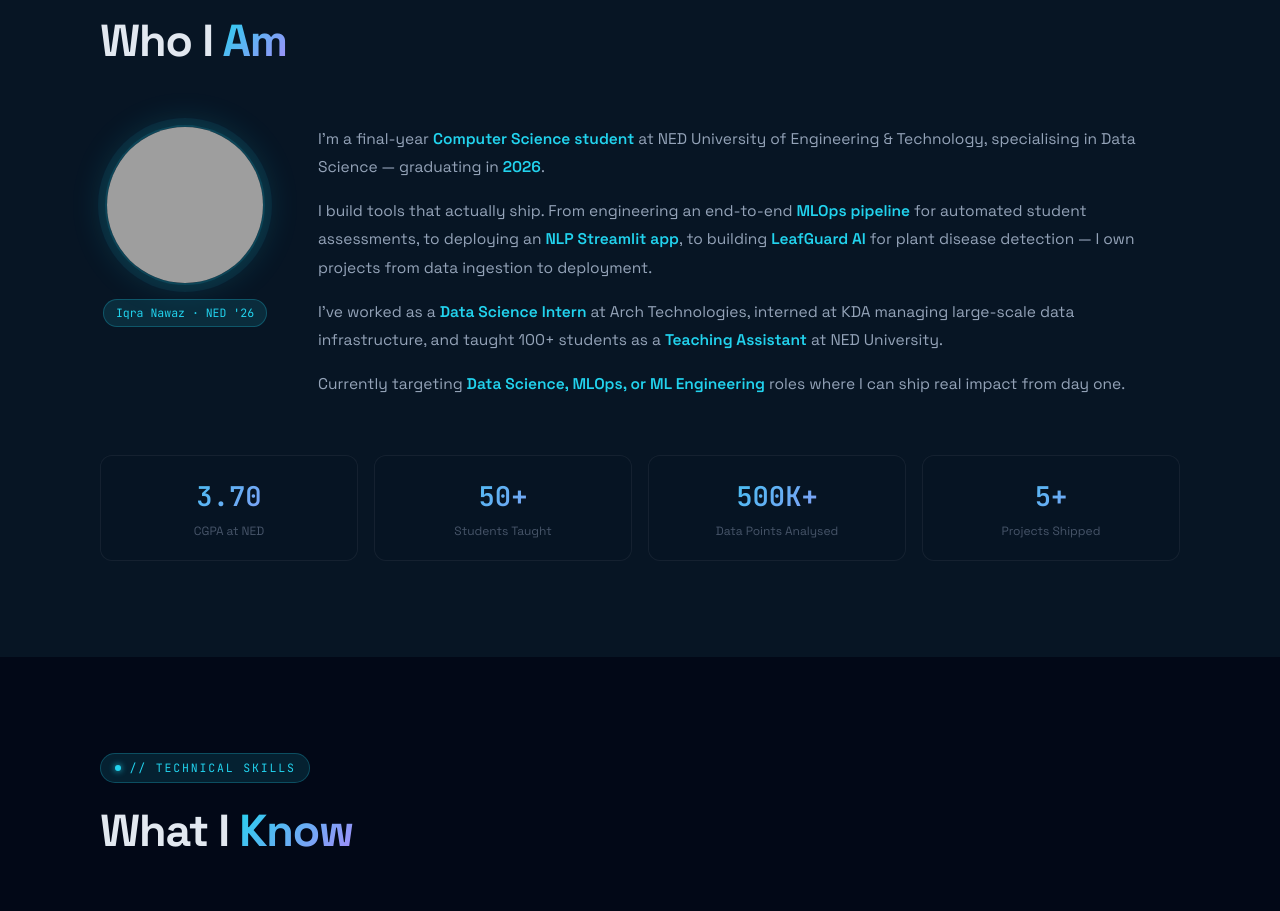
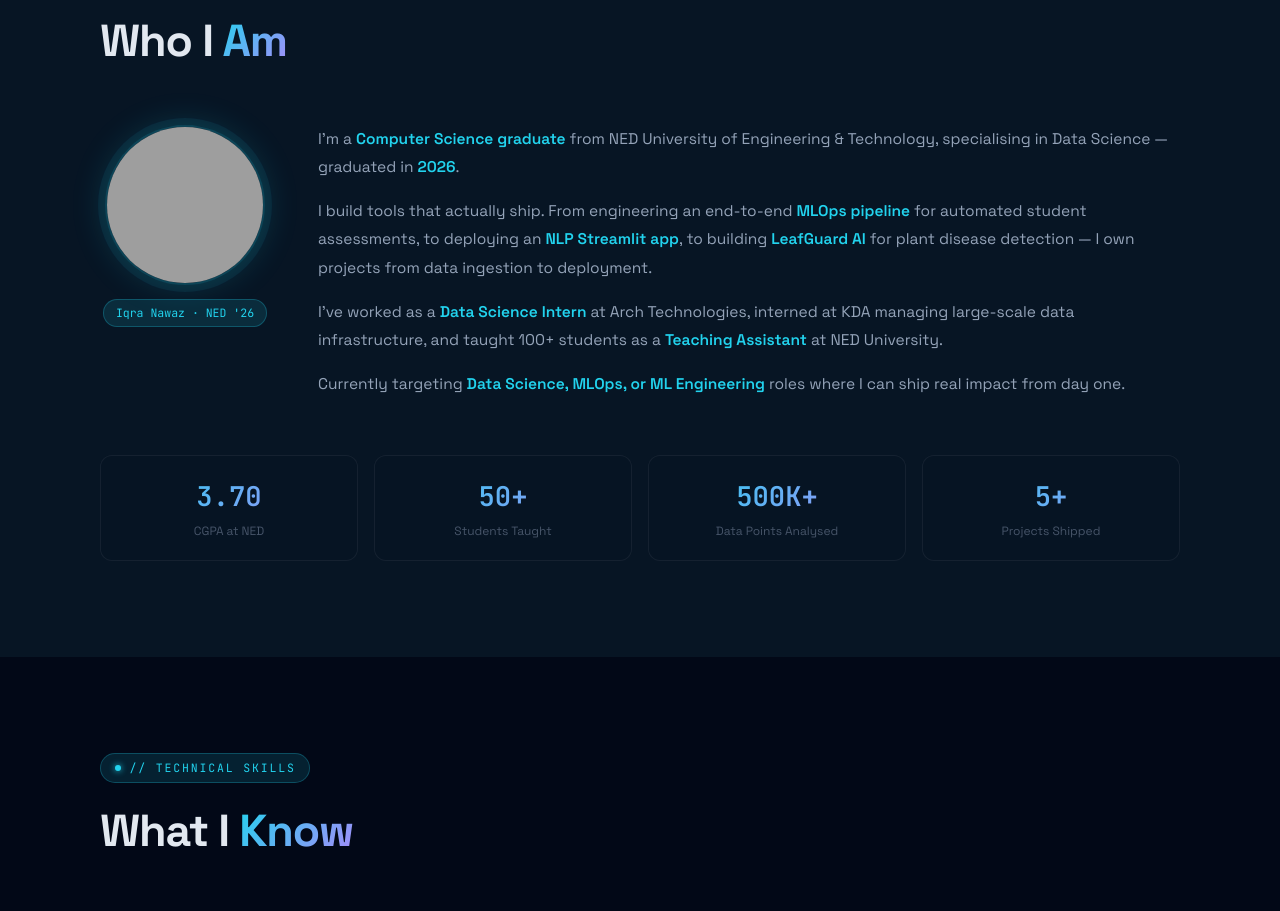
Before and after one commit to Iqranawaz-debug/portfolio, a plain HTML site: page index.html in a window 1280 px wide. Shown: the part 940-1851 px from the top of the page. Drawn offline with Linux system fonts and the light colour scheme; grey boxes are pictures that could not be loaded.

Commit message:
Update bio to reflect graduation status

```diff
--- a/index.html
+++ b/index.html
@@ -390,7 +390,7 @@
         <div class="profile-name-tag">Iqra Nawaz · NED '26</div>
       </div>
       <div class="about-body">
-        <p>I'm a final-year <strong>Computer Science student</strong> at NED University of Engineering &amp; Technology, specialising in Data Science — graduating in <strong>2026</strong>.</p>
+        <p>I'm a <strong>Computer Science graduate</strong> from NED University of Engineering &amp; Technology, specialising in Data Science — graduated in <strong>2026</strong>.</p>
         <p>I build tools that actually ship. From engineering an end-to-end <strong>MLOps pipeline</strong> for automated student assessments, to deploying an <strong>NLP Streamlit app</strong>, to building <strong>LeafGuard AI</strong> for plant disease detection — I own projects from data ingestion to deployment.</p>
         <p>I've worked as a <strong>Data Science Intern</strong> at Arch Technologies, interned at KDA managing large-scale data infrastructure, and taught 100+ students as a <strong>Teaching Assistant</strong> at NED University.</p>
         <p>Currently targeting <strong>Data Science, MLOps, or ML Engineering</strong> roles where I can ship real impact from day one.</p>
```
